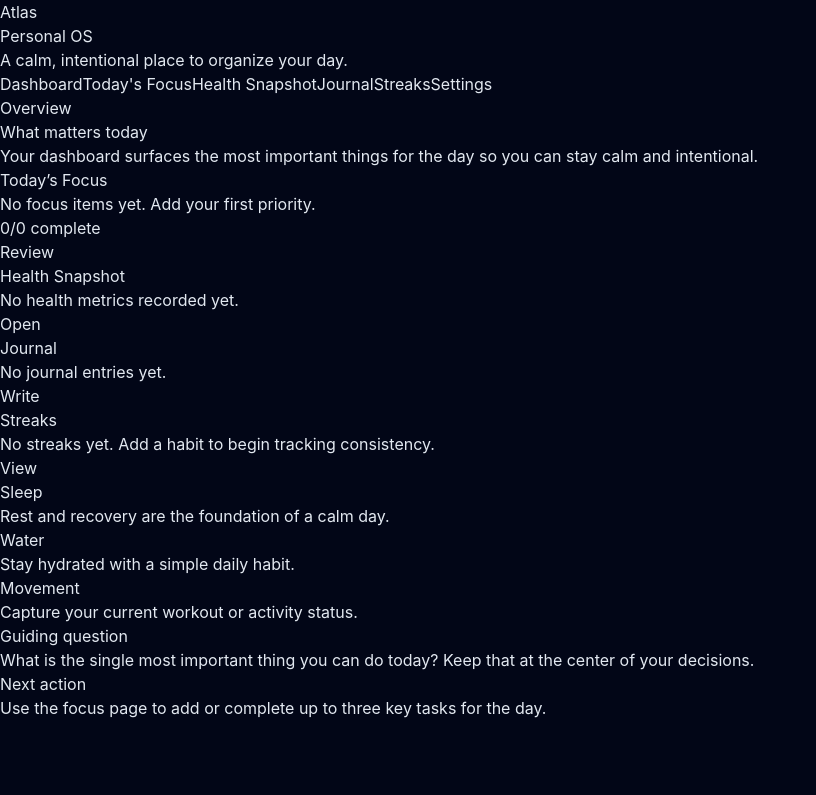
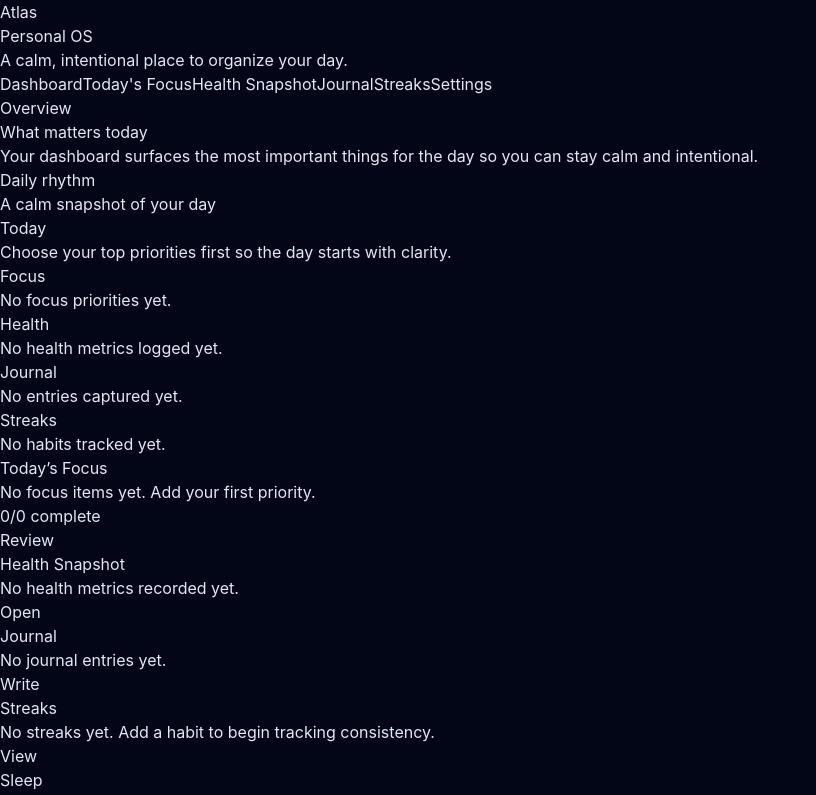
Before and after one commit to himuexe/Atlas, a React (Vite) app: page /dashboard in a window 1280 px wide. Shown: the top 795 px of the page, without its empty margins (0-816 px from the left). Built offline with nearby package versions, Linux system fonts and the light colour scheme; no server answers.

Commit message:
feat: add daily rhythm dashboard summary

```diff
--- a/src/features/dashboard/DashboardOverview.tsx
+++ b/src/features/dashboard/DashboardOverview.tsx
@@ -51,6 +51,54 @@ export function DashboardOverview() {
     return `${completedToday}/${totalHabits} done today · best streak ${bestStreak}`;
   }, [completedToday, totalHabits, bestStreak]);
 
+  const dailyPrompt = useMemo(() => {
+    if (items.length === 0) {
+      return 'Choose your top priorities first so the day starts with clarity.';
+    }
+
+    if (completedCount < items.length) {
+      return 'One unfinished priority remains. Finish the next step before adding more.';
+    }
+
+    if (Object.values(health).filter((value) => value !== null).length === 0) {
+      return 'Capture a quick health snapshot to keep your wellbeing in view.';
+    }
+
+    if (entries.length === 0) {
+      return 'Write one short reflection to make space for what mattered today.';
+    }
+
+    if (completedToday < totalHabits) {
+      return 'A small streak check-in can keep the day grounded and consistent.';
+    }
+
+    return 'Your day is looking steady. Keep the momentum calm and intentional.';
+  }, [completedCount, completedToday, entries.length, health, items.length, totalHabits]);
+
+  const statusHighlights = useMemo(
+    () => [
+      {
+        title: 'Focus',
+        message: items.length === 0 ? 'No focus priorities yet.' : `${completedCount}/${items.length} focus items complete.`,
+      },
+      {
+        title: 'Health',
+        message: Object.values(health).filter((value) => value !== null).length === 0
+          ? 'No health metrics logged yet.'
+          : `${Object.values(health).filter((value) => value !== null).length}/4 metrics recorded.`,
+      },
+      {
+        title: 'Journal',
+        message: entries.length === 0 ? 'No entries captured yet.' : `${entries.length} journal ${entries.length === 1 ? 'entry' : 'entries'} saved.`,
+      },
+      {
+        title: 'Streaks',
+        message: totalHabits === 0 ? 'No habits tracked yet.' : `${completedToday}/${totalHabits} habits done today.`,
+      },
+    ],
+    [completedCount, completedToday, entries.length, health, items.length, totalHabits],
+  );
+
   return (
     <div className="space-y-6">
       <section className="rounded-3xl border border-slate-800 bg-slate-900/95 p-6 shadow-sm shadow-black/20">
@@ -65,6 +113,26 @@ export function DashboardOverview() {
 
       <div className="grid gap-6 xl:grid-cols-[minmax(0,2fr)_minmax(0,1fr)]">
         <div className="space-y-6">
+          <section className="rounded-3xl border border-slate-800 bg-slate-900/95 p-6 shadow-sm shadow-black/20">
+            <div className="flex items-center justify-between gap-4">
+              <div>
+                <p className="text-sm uppercase tracking-[0.35em] text-slate-500">Daily rhythm</p>
+                <h3 className="mt-2 text-2xl font-semibold text-white">A calm snapshot of your day</h3>
+              </div>
+              <span className="rounded-3xl bg-slate-800 px-3 py-2 text-xs font-semibold uppercase tracking-[0.35em] text-slate-300">
+                Today
+              </span>
+            </div>
+            <p className="mt-4 text-sm leading-6 text-slate-400">{dailyPrompt}</p>
+            <div className="mt-6 grid gap-4 md:grid-cols-2">
+              {statusHighlights.map((item) => (
+                <div key={item.title} className="rounded-2xl border border-slate-800 bg-slate-950/70 p-4">
+                  <p className="text-sm uppercase tracking-[0.35em] text-slate-500">{item.title}</p>
+                  <p className="mt-2 text-sm leading-6 text-slate-300">{item.message}</p>
+                </div>
+              ))}
+            </div>
+          </section>
           <div className="grid gap-6 lg:grid-cols-2">
             <DashboardCard
               title="Today’s Focus"
```
Also changed, not shown: 1 other file (tests, documents, lock files or other folders).
